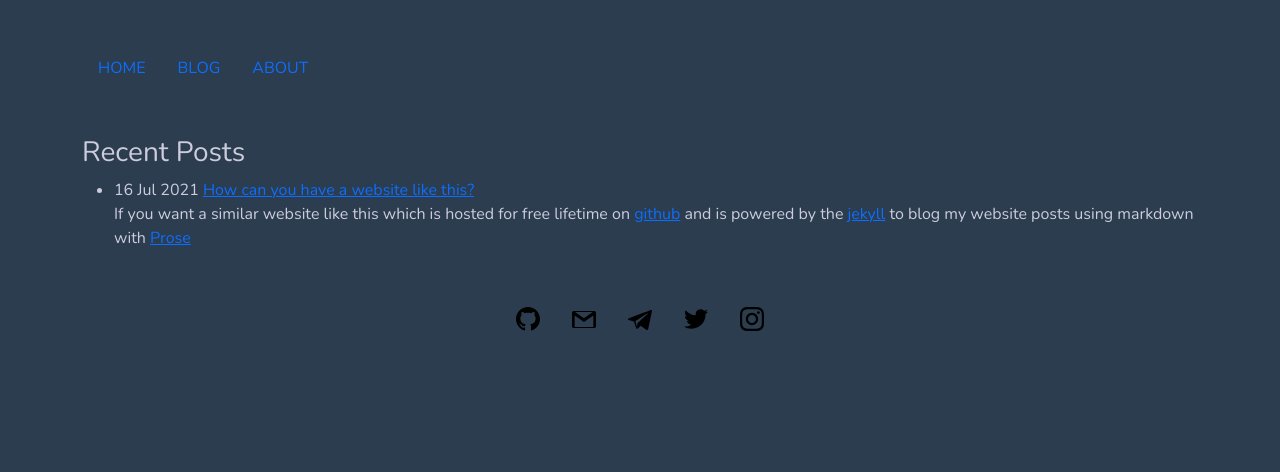
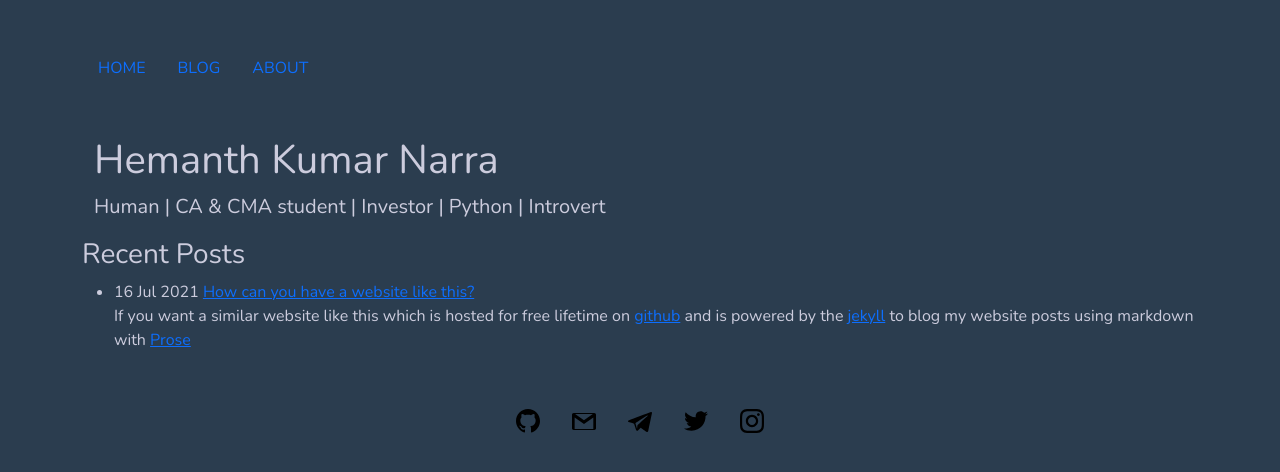
Before and after one commit to hemanthnarra/hemanthnarra.github.io, a Jekyll site: the page built from index.html, in a window 1280 px wide. Shown: the top 472 px of the page. Built offline with Jekyll 4.4.1, drawn with Linux system fonts in a browser that asks for light colours.

Commit message:
Update index.html

```diff
--- a/index.html
+++ b/index.html
@@ -4,6 +4,10 @@ title: Hemanth Kumar Narra, Introvert
 ---
 
 <div class="container">
+    <div class="intro">
+        {% include header.html %}
+    </div>
+
     <div class="recent-posts">
         <h3>Recent Posts</h3>
     </div>
```
